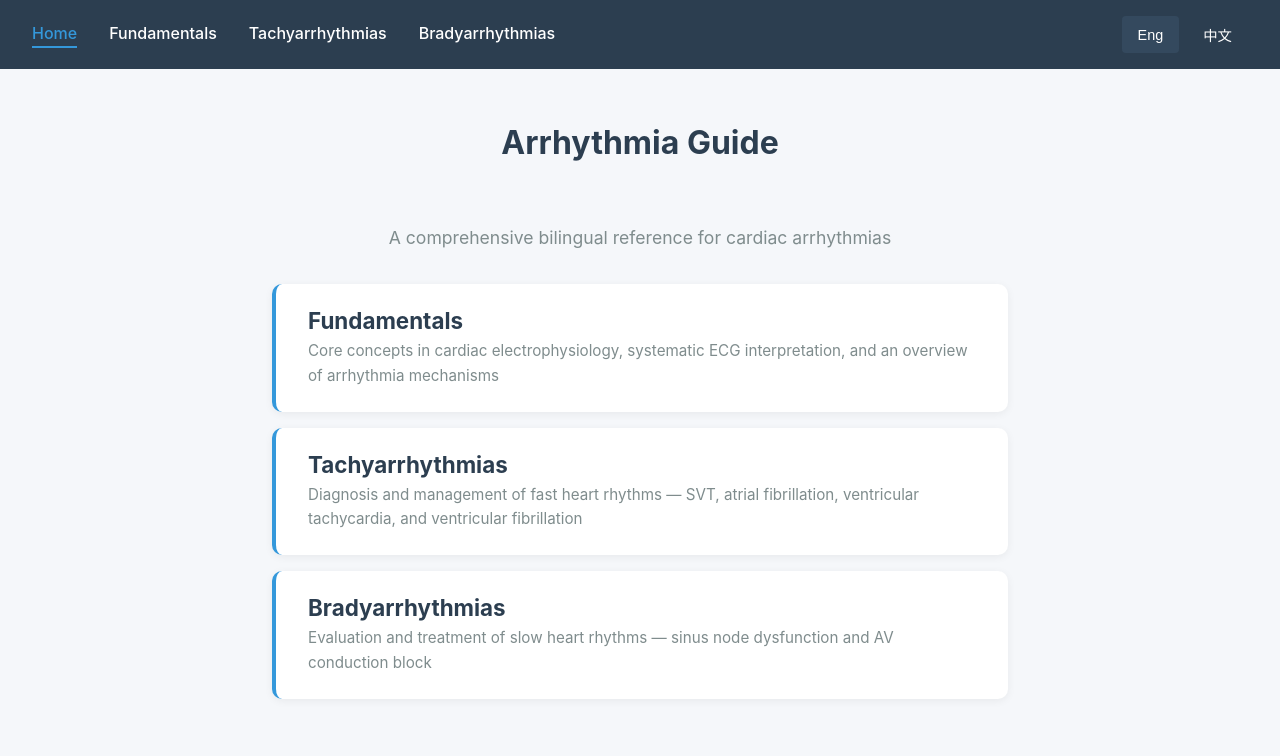
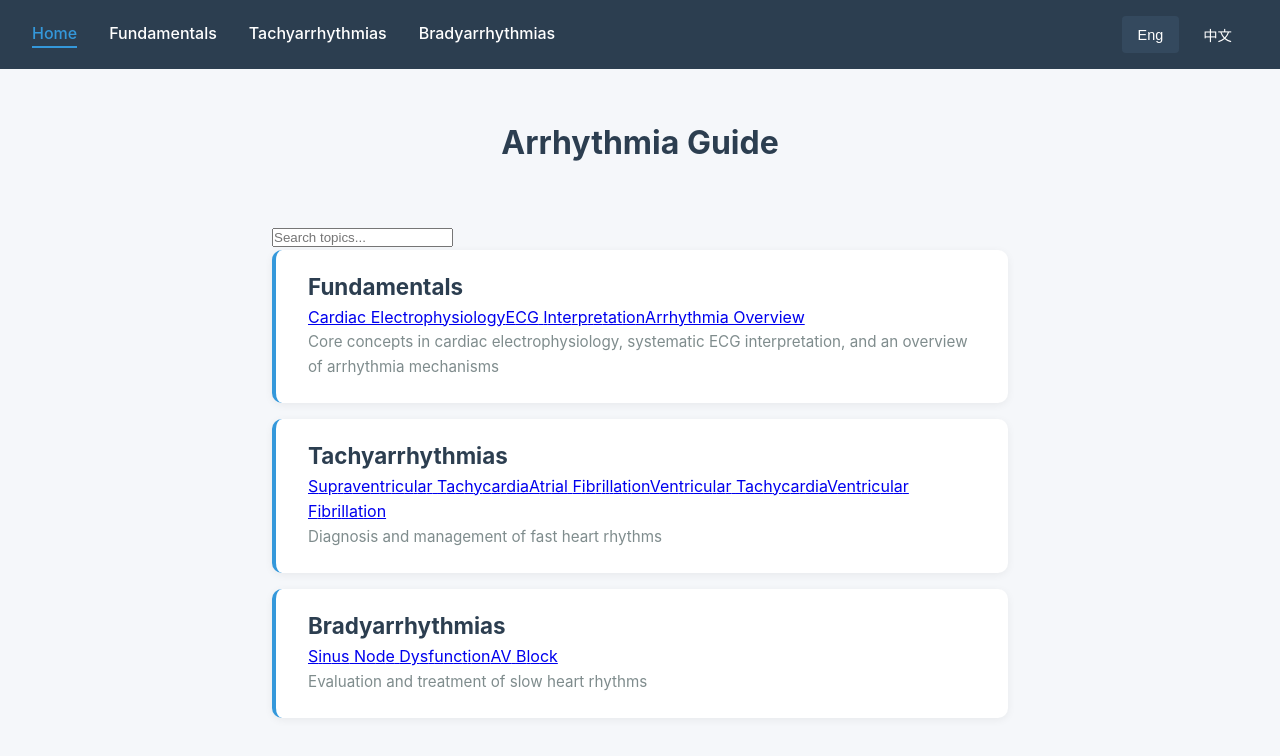
Before and after one commit to Evelyn68961/arrhythmia-guide, a React (Vite) app: page / in a window 1280 px wide. Shown: the top 756 px of the page. Built offline with nearby package versions, Linux system fonts and the light colour scheme; the HTML template or start-up script is replaced by a standard one.

Commit message:
Update Home.jsx

```diff
--- a/src/pages/Home.jsx
+++ b/src/pages/Home.jsx
@@ -1,10 +1,71 @@
+import { useState } from 'react'
 import { Link } from 'react-router-dom'
 import { useLanguage } from '../context/LanguageContext'
 
+function highlightAt(text, indices) {
+  return text.split('').map((char, i) =>
+    indices.includes(i)
+      ? <span key={i} className="abbr-letter">{char}</span>
+      : char
+  )
+}
+
 export default function Home() {
-  // Read lang from the shared context. No local useState, no setLang here —
-  // Home never changes the language, it only displays translated content.
   const { lang } = useLanguage()
+  const [search, setSearch] = useState('')
+
+  const categories = [
+    {
+      title: { en: 'Fundamentals', zh: '基礎知識' },
+      summary: {
+        en: 'Core concepts in cardiac electrophysiology, systematic ECG interpretation, and an overview of arrhythmia mechanisms',
+        zh: '心臟電生理學核心概念、系統性心電圖判讀、心律不整機轉概論'
+      },
+      tabs: [
+        { label: { en: 'Cardiac Electrophysiology', zh: '心臟電生理學' }, to: '/fundamentals/electrophysiology', highlight: [] },
+        { label: { en: 'ECG Interpretation', zh: '心電圖判讀' }, to: '/fundamentals/ecg', highlight: [0, 1, 2] },
+        { label: { en: 'Arrhythmia Overview', zh: '心律不整概論' }, to: '/fundamentals/overview', highlight: [] }
+      ]
+    },
+    {
+      title: { en: 'Tachyarrhythmias', zh: '快速心律不整' },
+      summary: {
+        en: 'Diagnosis and management of fast heart rhythms',
+        zh: '快速心律不整的診斷與治療'
+      },
+      tabs: [
+        { label: { en: 'Supraventricular Tachycardia', zh: '上心室心搏過速' }, to: '/tachyarrhythmias/svt', highlight: [0, 5, 17] },
+        { label: { en: 'Atrial Fibrillation', zh: '心房顫動' }, to: '/tachyarrhythmias/af', highlight: [0, 7] },
+        { label: { en: 'Ventricular Tachycardia', zh: '心室心搏過速' }, to: '/tachyarrhythmias/vt', highlight: [0, 12] },
+        { label: { en: 'Ventricular Fibrillation', zh: '心室顫動' }, to: '/tachyarrhythmias/vf', highlight: [0, 12] }
+      ]
+    },
+    {
+      title: { en: 'Bradyarrhythmias', zh: '慢速心律不整' },
+      summary: {
+        en: 'Evaluation and treatment of slow heart rhythms',
+        zh: '慢速心律不整的評估與治療'
+      },
+      tabs: [
+        { label: { en: 'Sinus Node Dysfunction', zh: '竇房結功能異常' }, to: '/bradyarrhythmias/snd', highlight: [0, 6, 11] },
+        { label: { en: 'AV Block', zh: '房室傳導阻滯' }, to: '/bradyarrhythmias/avblock', highlight: [0, 1] }
+      ]
+    }
+  ]
+
+  const query = search.toLowerCase()
+  const filtered = query
+    ? categories.filter(cat =>
+        cat.title.en.toLowerCase().includes(query) ||
+        cat.title.zh.includes(query) ||
+        cat.summary.en.toLowerCase().includes(query) ||
+        cat.summary.zh.includes(query) ||
+        cat.tabs.some(tab =>
+          tab.label.en.toLowerCase().includes(query) ||
+          tab.label.zh.includes(query)
+        )
+      )
+    : categories
 
   return (
     <div className="home-page">
@@ -13,58 +74,37 @@ export default function Home() {
       </div>
 
       <div className="home">
-        <p>{lang === 'en'
-          ? 'A comprehensive bilingual reference for cardiac arrhythmias'
-          : '心律不整的雙語參考指南'}</p>
+        <input
+          className="home-search"
+          type="text"
+          placeholder={lang === 'en' ? 'Search topics...' : '搜尋主題...'}
+          value={search}
+          onChange={(e) => setSearch(e.target.value)}
+        />
 
         <div className="home-cards">
-          <Link to="/fundamentals" className="home-card">
-            <h2>{lang === 'en' ? 'Fundamentals' : '基礎知識'}</h2>
-            <p className="card-summary">
-              {lang === 'en'
-                ? 'Core concepts in cardiac electrophysiology, systematic ECG interpretation, and an overview of arrhythmia mechanisms'
-                : '心臟電生理學核心概念、系統性心電圖判讀、心律不整機轉概論'}
+          {filtered.map((cat) => (
+            <div key={cat.title.en} className="home-card">
+              <div className="home-card-header">
+                <h2>{cat.title[lang]}</h2>
+                <div className="home-card-tabs">
+                  {cat.tabs.map((tab) => (
+                    <Link key={tab.to} to={tab.to} className="home-tab">
+                      {lang === 'en' && tab.highlight.length > 0
+                        ? highlightAt(tab.label.en, tab.highlight)
+                        : tab.label[lang]}
+                    </Link>
+                  ))}
+                </div>
+              </div>
+              <p className="card-summary">{cat.summary[lang]}</p>
+            </div>
+          ))}
+          {filtered.length === 0 && (
+            <p className="no-results">
+              {lang === 'en' ? 'No matching topics found.' : '找不到符合的主題。'}
             </p>
-            <div className="card-details">
-              <ul>
-                <li>{lang === 'en' ? 'Cardiac Electrophysiology' : '心臟電生理學'}</li>
-                <li>{lang === 'en' ? 'ECG Interpretation' : '心電圖判讀'}</li>
-                <li>{lang === 'en' ? 'Arrhythmia Overview' : '心律不整概論'}</li>
-              </ul>
-            </div>
-          </Link>
-
-          <Link to="/tachyarrhythmias" className="home-card">
-            <h2>{lang === 'en' ? 'Tachyarrhythmias' : '快速心律不整'}</h2>
-            <p className="card-summary">
-              {lang === 'en'
-                ? 'Diagnosis and management of fast heart rhythms — SVT, atrial fibrillation, ventricular tachycardia, and ventricular fibrillation'
-                : '快速心律不整的診斷與治療 — 上心室心搏過速、心房顫動、心室心搏過速、心室顫動'}
-            </p>
-            <div className="card-details">
-              <ul>
-                <li>{lang === 'en' ? 'Supraventricular Tachycardia (SVT)' : '上心室心搏過速'}</li>
-                <li>{lang === 'en' ? 'Atrial Fibrillation (AF)' : '心房顫動'}</li>
-                <li>{lang === 'en' ? 'Ventricular Tachycardia (VT)' : '心室心搏過速'}</li>
-                <li>{lang === 'en' ? 'Ventricular Fibrillation (VF)' : '心室顫動'}</li>
-              </ul>
-            </div>
-          </Link>
-
-          <Link to="/bradyarrhythmias" className="home-card">
-            <h2>{lang === 'en' ? 'Bradyarrhythmias' : '慢速心律不整'}</h2>
-            <p className="card-summary">
-              {lang === 'en'
-                ? 'Evaluation and treatment of slow heart rhythms — sinus node dysfunction and AV conduction block'
-                : '慢速心律不整的評估與治療 — 竇房結功能異常與房室傳導阻滯'}
-            </p>
-            <div className="card-details">
-              <ul>
-                <li>{lang === 'en' ? 'Sinus Node Dysfunction (SND)' : '竇房結功能異常'}</li>
-                <li>{lang === 'en' ? 'AV Block' : '房室傳導阻滯'}</li>
-              </ul>
-            </div>
-          </Link>
+          )}
         </div>
       </div>
     </div>
```
